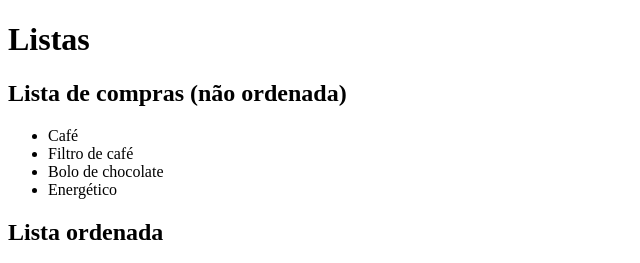
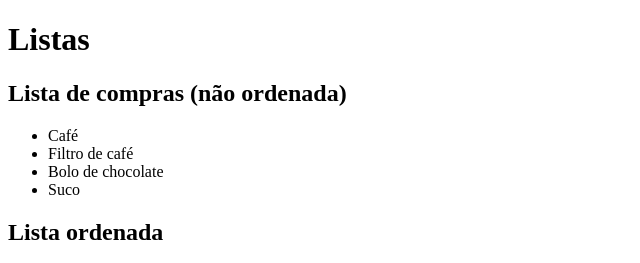
Before and after one commit to iDryy/aula-listas, a plain HTML site: page index.html in a window 1280 px wide. Shown: the top 263 px of the page, 0-640 px from the left. Drawn offline with Linux system fonts and the light colour scheme.

Commit message:
Mudando "Energético" para "Suco"

```diff
--- a/index.html
+++ b/index.html
@@ -14,7 +14,7 @@
         <li>Café</li>
         <li>Filtro de café</li>
         <li>Bolo de chocolate</li>
-        <li>Energético</li>
+        <li>Suco</li>
     </ul>
 
     <h2>Lista ordenada</h2>
```
